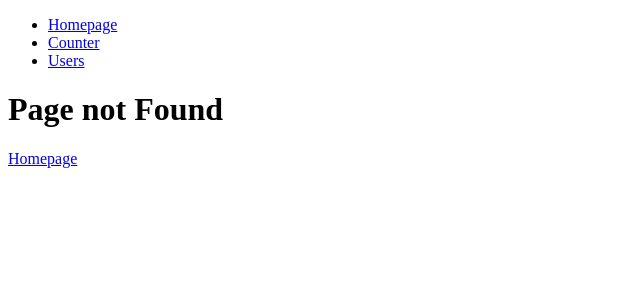
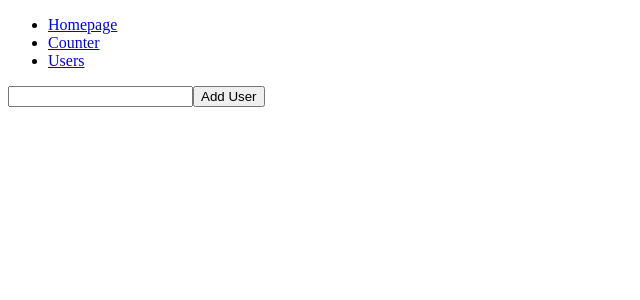
Before and after one commit to f-marinelli/esercizi-react, a React (Create React App) app: page /users in a window 1280 px wide. Before the commit this address had no page. Shown: the top 300 px of the page, without its empty margins (0-640 px from the left). Built offline with nearby package versions, Linux system fonts and the light colour scheme.

Commit message:
Router-06

```diff
--- a/src/App.js
+++ b/src/App.js
@@ -1,8 +1,9 @@
 import { Routes, Route, Link } from 'react-router-dom';
 import Welcome from './Welcome';
 import Counter from './Counter';
+import NotFound from './NotFound';
+import GithubUsersList from './GithubUsersList';
 import ShowGithubUser from './ShowGithubUser';
-import NotFound from './NotFound';
 
 function App() {
   return (
@@ -20,8 +21,10 @@ function App() {
       </ul>
       <Routes>
         <Route path="/" element={<Welcome name="Fabrizio" />} />
-        <Route path="/counter" element={<Counter />} />
-        <Route path="/users/:username" element={<ShowGithubUser />} />
+        <Route path="counter" element={<Counter />} />
+        <Route path="users" element={<GithubUsersList />}>
+          <Route path=":username" element={<ShowGithubUser />} />
+        </Route>
         <Route path="*" element={<NotFound />} />
       </Routes>
     </>
--- /dev/null
+++ b/src/GithubUsersList.js
@@ -0,0 +1,30 @@
+import { useState } from 'react';
+import { Link, Outlet } from 'react-router-dom';
+
+const GithubUsersList = () => {
+  const [user, setUser] = useState('');
+  const [users, setUsers] = useState([]);
+
+  const handleInput = (e) => {
+    setUser(e.target.value);
+  };
+
+  const handleAddUser = () => {
+    setUsers((prevState) => [...prevState, user]);
+  };
+
+  return (
+    <>
+      <input type="text" name="user" onChange={handleInput} />
+      <button onClick={handleAddUser}>Add User</button>
+      {users.map((user, i) => (
+        <Link key={i} to={user}>
+          User: {user}
+        </Link>
+      ))}
+      <Outlet />
+    </>
+  );
+};
+
+export default GithubUsersList;
```
Also changed, not shown: React Router 05.txt (deleted), React Router 06.txt (added).
